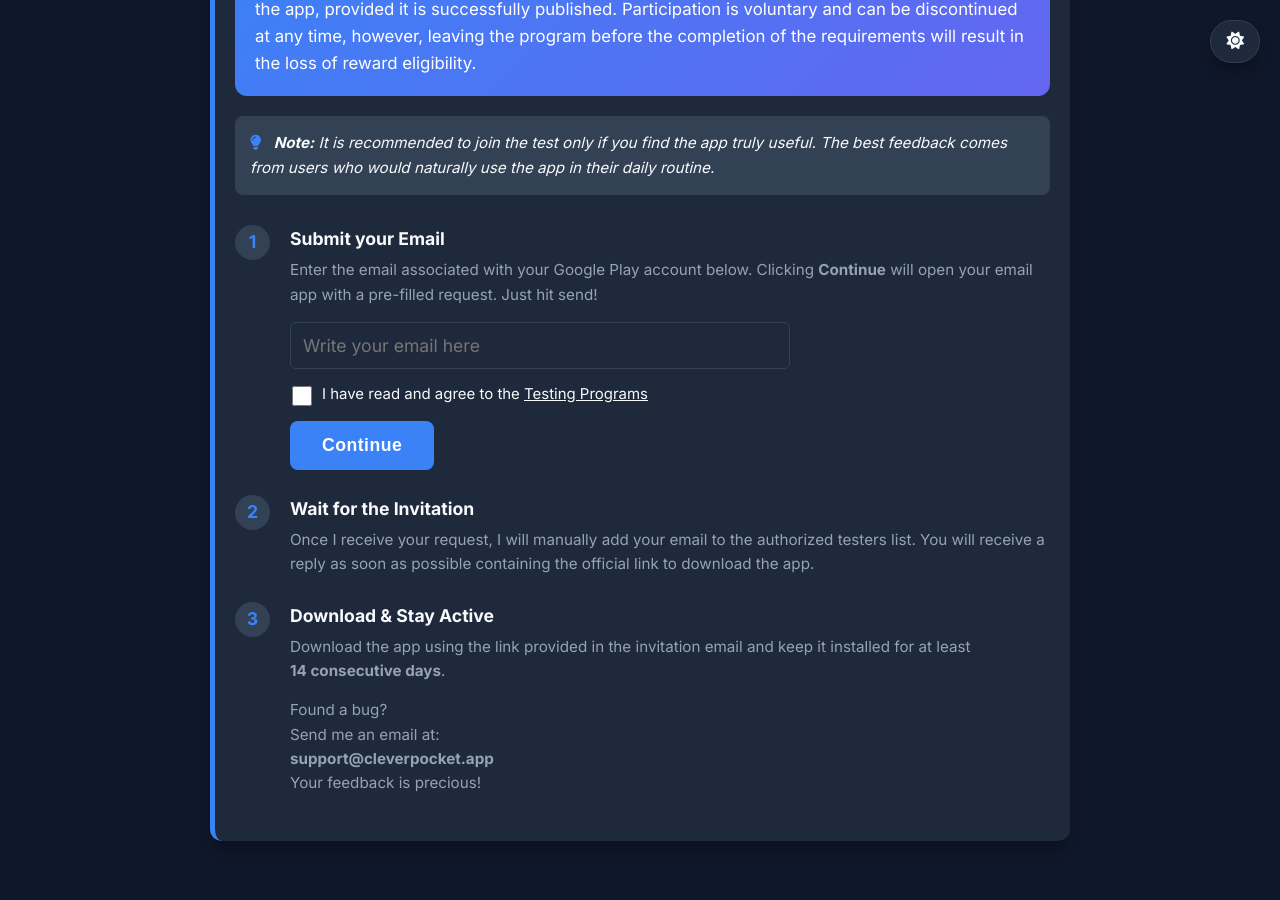
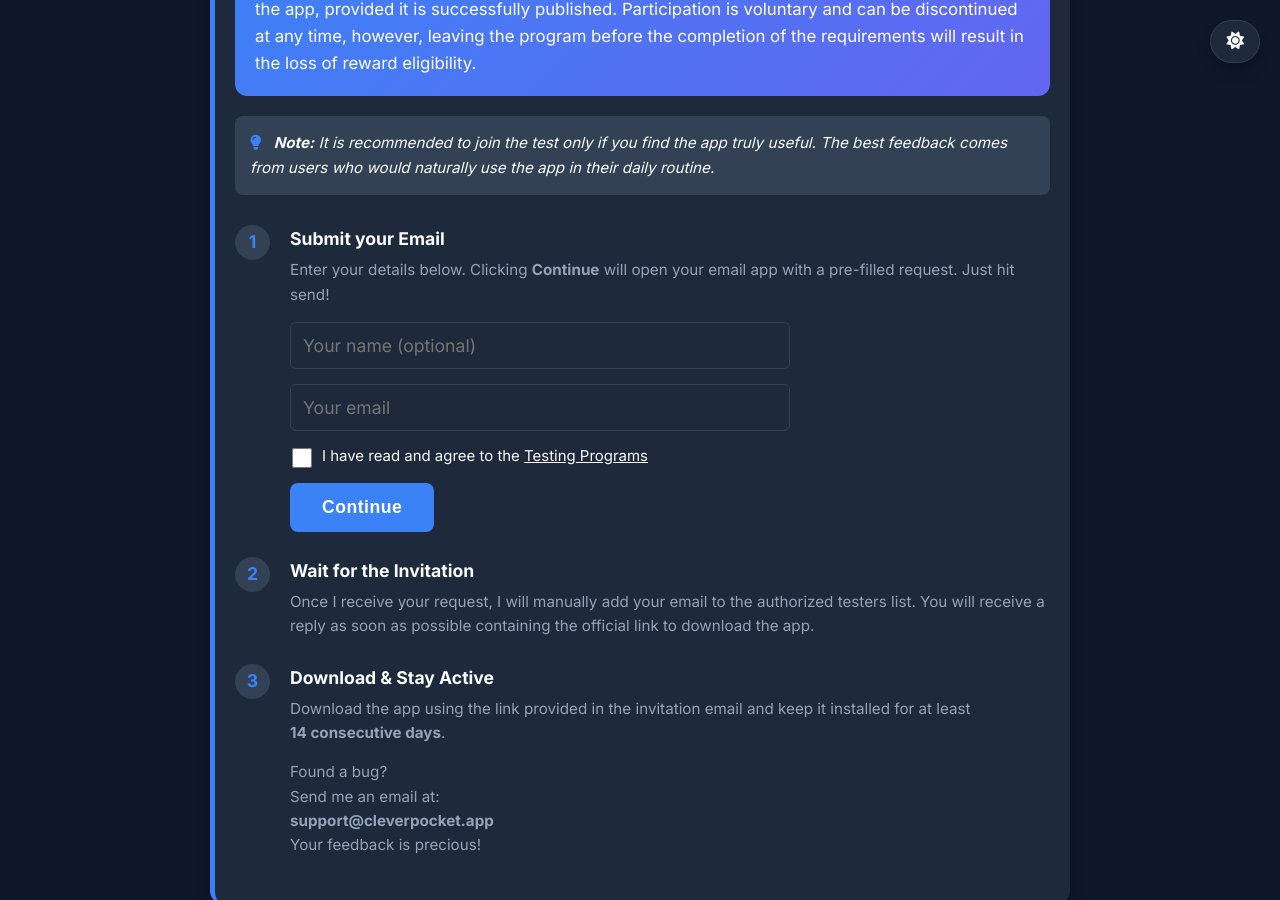
Before and after one commit to digitalcreat0r/sitoweb, a Jekyll site: the page built from _apps/screenrest.md, in a window 1280 px wide and 900 px high, scrolled down 1717 px. Built offline with Jekyll 4.4.1, drawn with Linux system fonts in a browser that asks for light colours; some of the changed lines change nothing that is shown.

Commit message:
sistemazione scheda tester

```diff
--- a/_layouts/app.html
+++ b/_layouts/app.html
@@ -69,13 +69,17 @@ layout: default
                     <div class="step-number">1</div>
                     <div class="step-content">
                         <h4>Submit your Email</h4>
-                        <p>Enter the email associated with your Google&nbsp;Play account below. Clicking <strong>Continue</strong> will open your email app with a pre-filled request. Just hit send!</p>
+                        <p>Enter your details below. Clicking <strong>Continue</strong> will open your email app with a pre-filled request. Just hit send!</p>
 
                         <!-- Area Form Riorganizzata -->
                         <div class="email-submission-form-container" style="margin-top: 15px; display: flex; flex-direction: column; gap: 15px; max-width: 500px;">
 
+                            <!-- 0. Input Nome (Opzionale) -->
+                            <input type="text" id="testerNameInput" placeholder="Your name (optional)"
+                                   style="padding: 12px; border: 1px solid var(--border-color); background: var(--card-bg); color: var(--text-main); border-radius: 6px; font-family: inherit; width: 100%; box-sizing: border-box; font-size: 1.1rem;">
+
                             <!-- 1. Input Email -->
-                            <input type="email" id="testerEmailInput" placeholder="Write your email here"
+                            <input type="email" id="testerEmailInput" placeholder="Your email"
                                    style="padding: 12px; border: 1px solid var(--border-color); background: var(--card-bg); color: var(--text-main); border-radius: 6px; font-family: inherit; width: 100%; box-sizing: border-box; font-size: 1.1rem;">
 
                             <!-- 2. Checkbox -->
@@ -123,6 +127,7 @@ layout: default
 
     <script>
         function sendBetaEmail() {
+            const nameInput = document.getElementById('testerNameInput').value.trim();
             const emailInput = document.getElementById('testerEmailInput').value.trim();
             const termsCheckbox = document.getElementById('termsCheckbox');
             const errorMsg = document.getElementById('emailErrorMsg');
@@ -145,19 +150,24 @@ layout: default
             const devEmail = "{{ site.email }}";
             const appName = "{{ page.title | escape }}";
 
+            // Gestione firma opzionale
+            let thankYouLine = "Thank you!";
+            if (nameInput) {
+                thankYouLine += "\n" + nameInput;
+            }
+
             const subject = encodeURIComponent("Tester Request for " + appName);
             const body = encodeURIComponent(
                 "Hello,\n\n" +
                 "I would like to join the testing program for " + appName + ".\n\n" +
                 "My Google Play account email is: " + emailInput + "\n\n" +
-                "Thank you!"
+                thankYouLine
             );
 
             window.location.href = `mailto:${devEmail}?subject=${subject}&body=${body}`;
         }
     </script>
 
-    <!-- Script aggiuntivi (iOS warning, reward badge toggle) rimangono invariati -->
     <script>
         document.addEventListener("DOMContentLoaded", function() {
             const isIOS = /iPad|iPhone|iPod/.test(navigator.userAgent) && !window.MSStream;
```
